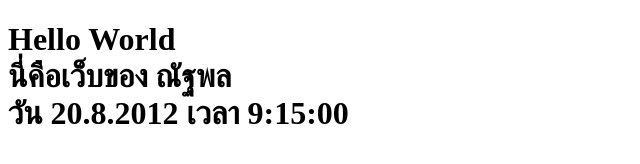
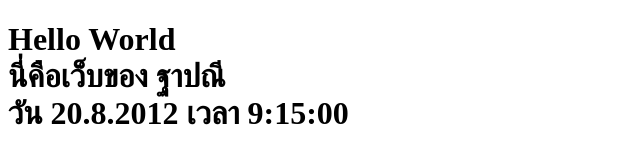
Before and after one commit to bexmtpn/test1, a plain HTML site: page index.html in a window 1280 px wide. Shown: the full height of the page, 0-640 px from the left. Drawn offline with Linux system fonts and the light colour scheme.

Commit message:
แก้ชื่อindex

```diff
--- a/index.html
+++ b/index.html
@@ -5,6 +5,6 @@
 		<title>HTML5</title>
 	</head>
 	<body>
-		<h1>Hello World <br>นี่คือเว็บของ ณัฐพล<br> วัน 20.8.2012 เวลา 9:15:00 </h1>
+		<h1>Hello World <br>นี่คือเว็บของ ฐาปณี<br> วัน 20.8.2012 เวลา 9:15:00 </h1>
 	</body>
 </html>
```
